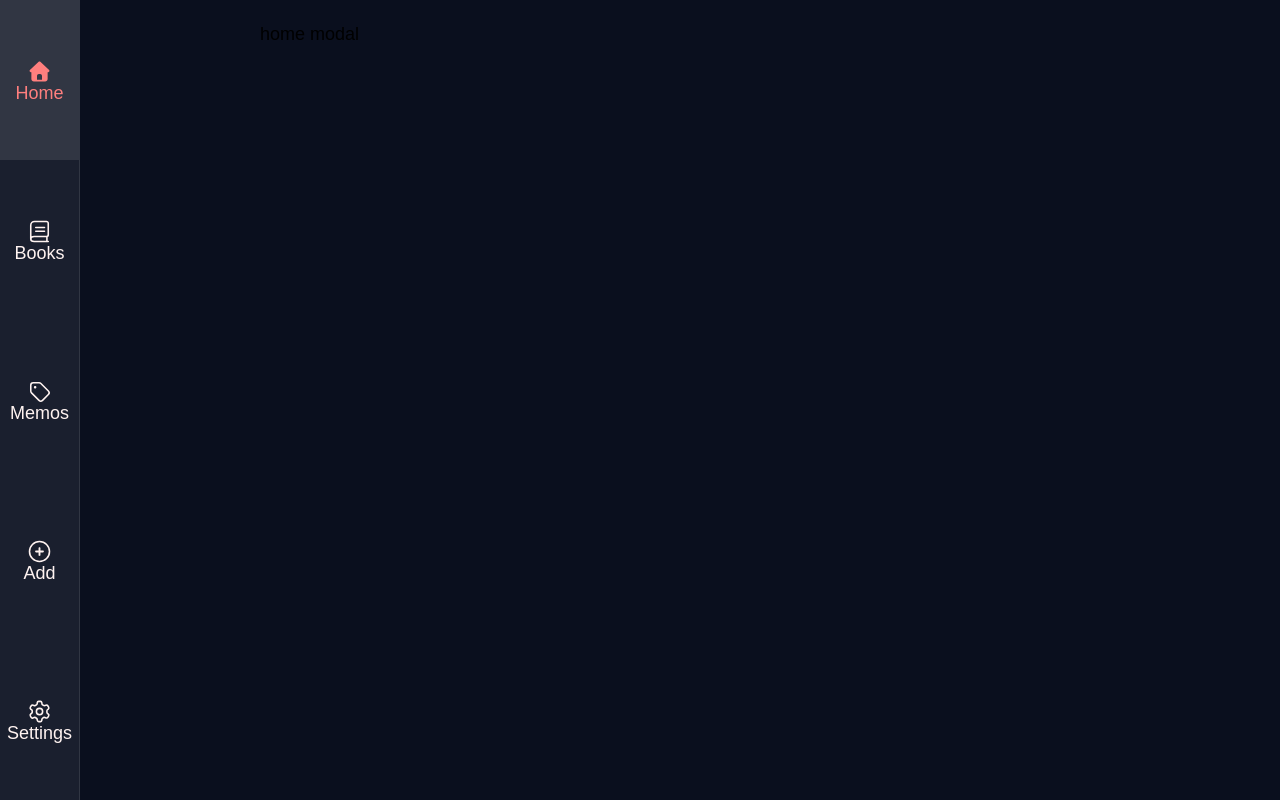
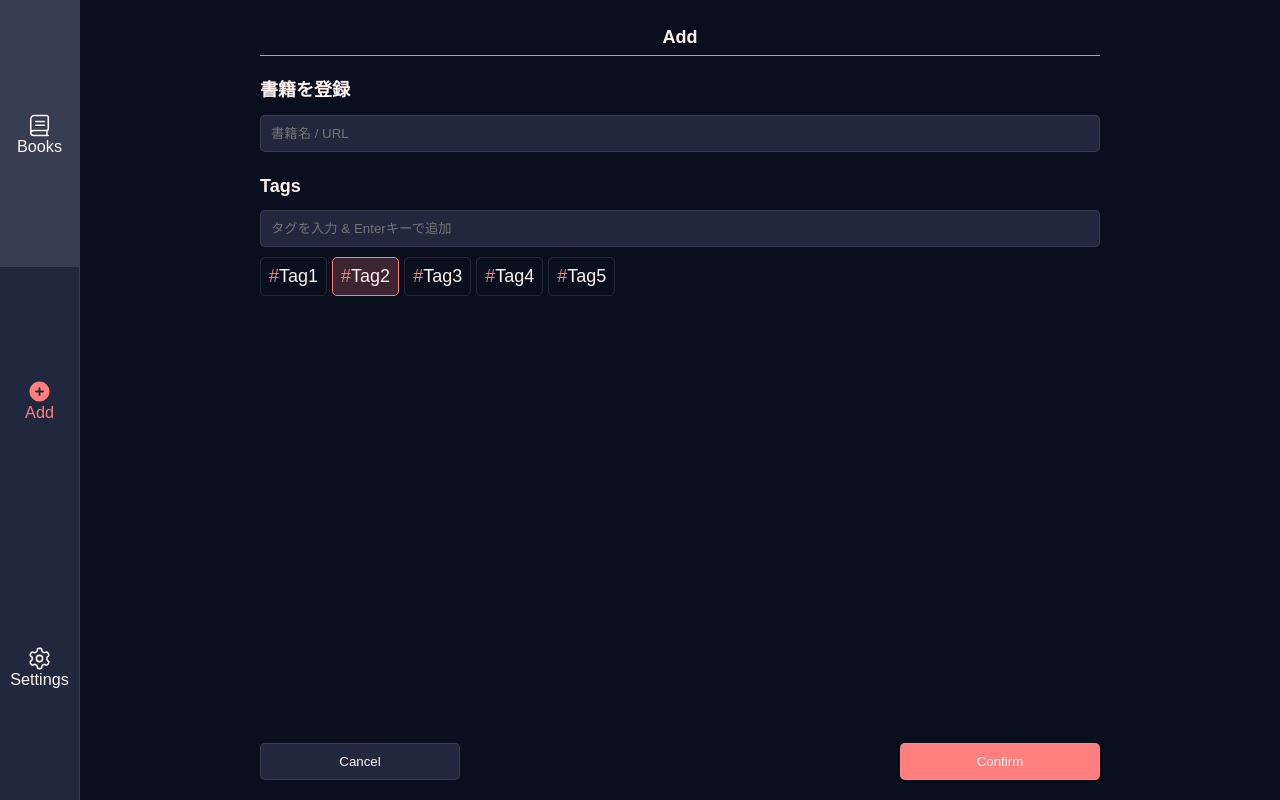
Before and after one commit to coiluck/kokone-books, a website built with Vite: page index.html in a window 1280 px wide. Built offline with nearby package versions, Linux system fonts and the light colour scheme.

Commit message:
Add: add modal design

```diff
--- a/index.html
+++ b/index.html
@@ -4,6 +4,7 @@
     <meta charset="UTF-8" />
     <link rel="stylesheet" href="/src/css/base.css" />
     <link rel="stylesheet" href="/src/css/tabs.css" />
+    <link rel="stylesheet" href="/src/css/add.css" />
     <meta name="viewport" content="width=device-width, initial-scale=1.0" />
     <title>kokone-books</title>
     <style>
@@ -12,7 +13,7 @@
         --accent: #ff7f7e;
         --text: #fff3f1;
         --bg: #0a0f1e;
-        --bg-mild: #1a1f2e; /* これはこっちで決定 */
+        --bg-mild: #21283d; /* これはこっちで決定 */
         --bg-hover: rgba(255, 255, 255, 0.1); /* これはこっちで決定 */
         --radius-big: 20px;
         --radius-small: 10px;
@@ -22,17 +23,9 @@
 
   <body>
     <div class="tabs-container">
-      <div class="tab-item home" data-modal="home">
-        <span class="tab-item-icon"></span>
-        <span class="tab-item-text">Home</span>
-      </div>
       <div class="tab-item books" data-modal="books">
         <span class="tab-item-icon"></span>
         <span class="tab-item-text">Books</span>
-      </div>
-      <div class="tab-item memos" data-modal="memos">
-        <span class="tab-item-icon"></span>
-        <span class="tab-item-text">Memos</span>
       </div>
       <div class="tab-item add" data-modal="add">
         <span class="tab-item-icon"></span>
@@ -45,11 +38,41 @@
     </div>
 
     <main class="main-container">
-      <div id="modal-home" class="modal">home modal</div>
-      <div id="modal-books" class="modal">books modal</div>
-      <div id="modal-memos" class="modal">memos modal</div>
-      <div id="modal-add" class="modal">add modal</div>
-      <div id="modal-settings" class="modal">settings modal</div>
+      <div id="modal-books" class="modal">
+        <div class="modal-title">Books</div>
+      </div>
+
+      <div id="modal-add" class="modal">
+        <div class="modal-title">Add</div>
+        <div class="modal-content">
+          <div class="modal-content-section">
+            <div class="modal-content-subtitle">書籍を登録</div>
+            <input type="text" id="add-book-title" placeholder="書籍名 / URL" spellcheck="false">
+          </div>
+          <div class="modal-content-section">
+            <div class="modal-content-subtitle">Tags</div>
+            <div class="add-book-tags-input-container" id="add-book-tags-input-container">
+              <input type="text" class="add-book-tags" placeholder="タグを入力 & Enterキーで追加" />
+            </div>
+            <div id="add-book-tags-suggestions">
+              <div class="add-book-tag-suggestion">Tag1</div>
+              <div class="add-book-tag-suggestion active">Tag2</div>
+              <div class="add-book-tag-suggestion">Tag3</div>
+              <div class="add-book-tag-suggestion">Tag4</div>
+              <div class="add-book-tag-suggestion">Tag5</div>
+            </div>
+          </div>
+          <div style="flex: 1;"></div>
+          <div class="add-button-container">
+            <button id="add-book-cancel">Cancel</button>
+            <button id="add-book-submit">Confirm</button>
+          </div>
+        </div>
+      </div>
+
+      <div id="modal-settings" class="modal">
+        <div class="modal-title">Settings</div>
+      </div>
     </main>
 
     <script type="module" src="/src/ts/main.ts"></script>
--- /dev/null
+++ b/src/css/add.css
@@ -0,0 +1,59 @@
+#modal-add input {
+  width: 100%;
+  padding: 10px;
+  border: 1px solid var(--bg-hover);
+  border-radius: 5px;
+  background: var(--bg-mild);
+  outline: none;
+}
+
+
+#add-book-tags-suggestions {
+  display: flex;
+  flex-direction: row;
+  gap: 5px;
+  width: 100%;
+  margin-top: 10px;
+  overflow-x: auto;
+  scrollbar-width: none;
+  -ms-overflow-style: none;
+  &::-webkit-scrollbar {
+    display: none;
+  }
+}
+.add-book-tag-suggestion {
+  position: relative;
+  padding: 4px 8px;
+  background: none;
+  border: 1px solid var(--bg-hover);
+  border-radius: 5px;
+}
+.add-book-tag-suggestion::before {
+  content: '#';
+  color: var(--accent);
+}
+.add-book-tag-suggestion.active {
+  background: rgb(from var(--accent) r g b / 0.2);
+  border-color: var(--accent);
+}
+
+
+.add-button-container {
+  display: flex;
+  justify-content: space-between;
+  gap: 10px;
+}
+.add-button-container button {
+  width: 50%;
+  max-width: 200px;
+  padding: 10px 12px;
+  border: 1px solid var(--bg-hover);
+  border-radius: 5px;
+  outline: none;
+}
+#add-book-cancel {
+  background: var(--bg-mild);
+}
+#add-book-submit {
+  background: var(--accent);
+}
--- a/src/css/base.css
+++ b/src/css/base.css
@@ -4,13 +4,14 @@
   box-sizing: border-box;
   margin: 0;
   padding: 0;
-  color: var(--text-color);
   font-weight: normal;
+  color: var(--text);
 }
 html {
   font-size: clamp(14px, 3vw, 18px);
 }
 body {
+  color: var(--text);
   font-family: var(--font);
   min-height: 100vh;
   line-height: 1.6;
@@ -34,6 +35,7 @@ button, select {
 
 .modal {
   display: none;
+  flex-direction: column;
   position: absolute;
   inset: 0;
   padding: 20px 15%;
@@ -83,6 +85,28 @@ button, select {
   z-index: 99;
 }
 
+.modal-title {
+  font-size: 1.2rem;
+  padding: 3px 0px;
+  margin-bottom: 20px;
+  border-bottom: 1px solid var(--accent);
+  font-size: 1rem;
+  font-weight: bold;
+  text-align: center;
+}
+
+.modal-content {
+  display: flex;
+  flex: 1;
+  flex-direction: column;
+  gap: 20px;
+}
+.modal-content-subtitle {
+  font-size: 1rem;
+  font-weight: bold;
+  margin-bottom: 10px;
+}
+
 .fade-in {
   animation: FadeIn .3s;
   animation-fill-mode: both;
--- a/src/css/tabs.css
+++ b/src/css/tabs.css
@@ -68,7 +68,7 @@ body {
 }
 
 .tab-item .tab-item-text {
-  font-size: 1rem;
+  font-size: .9rem;
   color: var(--text);
   text-wrap: nowrap;
   text-align: center;
--- a/src/ts/modules/store.ts
+++ b/src/ts/modules/store.ts
@@ -3,10 +3,18 @@ import { Store } from '@tauri-apps/plugin-store';
 
 interface SettingsState {
   activeTab: string;
+  accentColor: string;
+  textColor: string;
+  bgColor: string;
+  bgMildLevel: number;
 }
 
 const initialSettingsState: SettingsState = {
-  activeTab: 'home',
+  activeTab: 'add',
+  accentColor: '#ff7f7e',
+  textColor: '#fff3f1',
+  bgColor: '#0a0f1e',
+  bgMildLevel: 0.05,
 };
 
 export const settingsState = structuredClone(initialSettingsState);
--- a/src/ts/tabs.ts
+++ b/src/ts/tabs.ts
@@ -8,7 +8,7 @@ const tabs = document.querySelectorAll(".tab-item");
 tabs.forEach(tab => {
   tab.addEventListener("click", () => {
     checkActiveTab(tab);
-    changeModal((tab as HTMLElement).dataset.modal as string, null, 300, false);
+    changeModal((tab as HTMLElement).dataset.modal as string, null, 300, true);
   });
 });
 
@@ -20,5 +20,5 @@ function checkActiveTab(tab: Element) {
 const initialTab = document.querySelector(`.tab-item.${userActiveTab}`);
 if (initialTab) {
   checkActiveTab(initialTab);
-  changeModal(userActiveTab as string, null, 300, false);
+  changeModal(userActiveTab as string, null, 300, true);
 }
```
